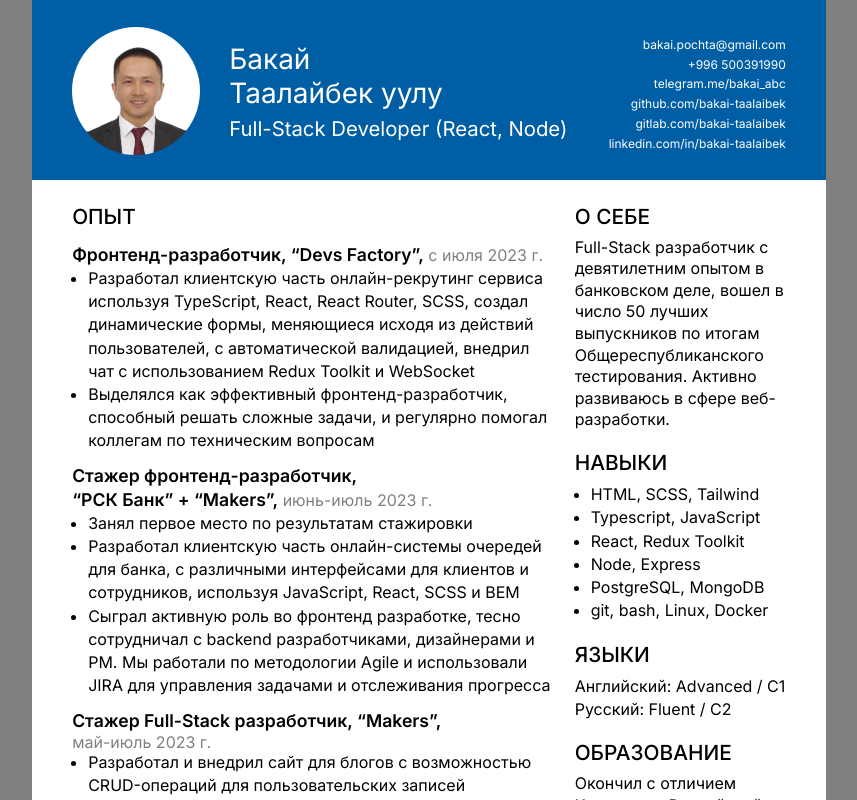
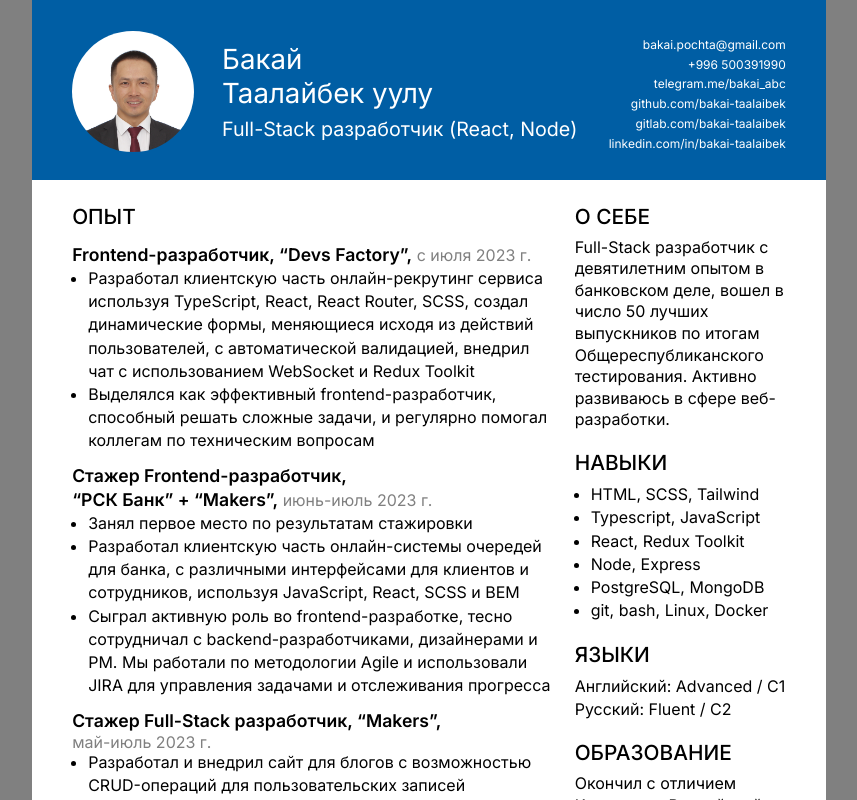
Before and after one commit to bakai-taalaibek/resume, a React (Vite) app: page / in a window 1280 px wide. Shown: the top 800 px of the page, without its empty margins (211-1068 px from the left). Built offline with nearby package versions, Linux system fonts and the light colour scheme.

Commit message:
Unified translations of full-stack and front-end

```diff
--- a/src/helper/translation/translationObject.ts
+++ b/src/helper/translation/translationObject.ts
@@ -11,7 +11,7 @@ export const translationObject = [
   },
   {
     key: 'position',
-    ru: 'Full-Stack Developer (React, Node)',
+    ru: 'Full-Stack разработчик (React, Node)',
     en: 'Full-Stack Developer (React, Node)',
   },
   // {
@@ -56,7 +56,7 @@ export const translationObject = [
   },
   {
     key: 'devsTitle',
-    ru: 'Фронтенд-разработчик, “Devs Factory”,',
+    ru: 'Frontend-разработчик, “Devs Factory”,',
     en: 'Front-End Developer, “Devs Factory“,',
   },
   {
@@ -68,22 +68,22 @@ export const translationObject = [
     key: 'devsBullet1',
     ru: `Разработал клиентскую часть онлайн-рекрутинг сервиса используя TypeScript, React, React Router, SCSS,
     создал динамические формы, меняющиеся исходя из действий пользователей, с автоматической валидацией,
-   внедрил чат с использованием Redux Toolkit и WebSocket`,
+   внедрил чат с использованием WebSocket и Redux Toolkit`,
     en: `Developed the client side of an online recruiting service using TypeScript, React, React Router, and SCSS,
     built dynamic forms based on user input with automatic validations,
-    and implemented a chat using Redux Toolkit and WebSocket`,
+    and implemented a chat using WebSocket and Redux Toolkit`,
   },
   {
     key: 'devsBullet2',
-    ru: `Выделялся как эффективный фронтенд-разработчик, способный решать сложные задачи,
+    ru: `Выделялся как эффективный frontend-разработчик, способный решать сложные задачи,
     и регулярно помогал коллегам по техническим вопросам`,
-    en: `Recognized as an efficient frontend developer capable of solving complex tasks
+    en: `Recognized as an efficient front-end developer capable of solving complex tasks
     and regularly assisted colleagues with technical issues`,
   },
 
   {
     key: 'rskTitle1',
-    ru: 'Стажер фронтенд-разработчик,',
+    ru: 'Стажер Frontend-разработчик,',
     en: 'Front-End Developer Intern,',
   },
   {
@@ -108,9 +108,9 @@ export const translationObject = [
   },
   {
     key: 'rskBullet3',
-    ru: `Сыграл активную роль во фронтенд разработке, тесно сотрудничал с backend разработчиками,
+    ru: `Сыграл активную роль во frontend-разработке, тесно сотрудничал с backend-разработчиками,
     дизайнерами и PM. Мы работали по методологии Agile и использовали JIRA для управления задачами и отслеживания прогресса`,
-    en: `Played a vital role in the frontend team and closely collaborated with backend developers,
+    en: `Played a vital role in the front-end team and closely collaborated with back-end developers,
     designers, and PM. We operated under the Agile methodology and utilized JIRA for task management and tracking`,
   },
   {
--- a/src/styles/components/_images.scss
+++ b/src/styles/components/_images.scss
@@ -1,7 +1,7 @@
 .photoElement {
   border-radius: 50%;
   overflow: hidden;
-  width: 8rem;
+  width: 7.6rem;
   aspect-ratio: 1 / 1;
   display: flex;
   justify-content: center;
@@ -9,7 +9,7 @@
 
   &__image {
     margin-left: 3px;
-    width: 10.5rem;
+    width: 10rem;
     aspect-ratio: 1 / 1;
   }
 }
--- a/src/styles/components/_text.scss
+++ b/src/styles/components/_text.scss
@@ -7,11 +7,11 @@
   }
 
   &--name {
-    font-size: 1.75rem;
+    font-size: 1.73rem;
   }
 
   &--position {
-    font-size: 1.27rem;
+    font-size: 1.23rem;
   }
 
   &--contact {
--- a/src/styles/layout/_page.scss
+++ b/src/styles/layout/_page.scss
@@ -16,7 +16,7 @@
   padding: var(--pagePadding);
   padding-top: 2rem;
   display: grid;
-  grid-template-columns: 22% 53% 25%;
+  grid-template-columns: 21% 54% 25%;
   align-items: center;
 
   .position {
```
